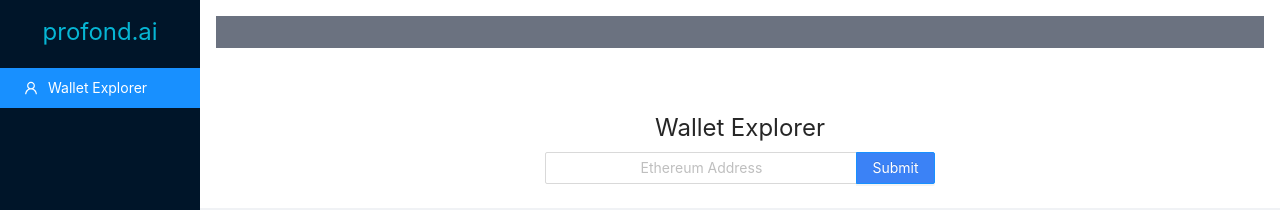
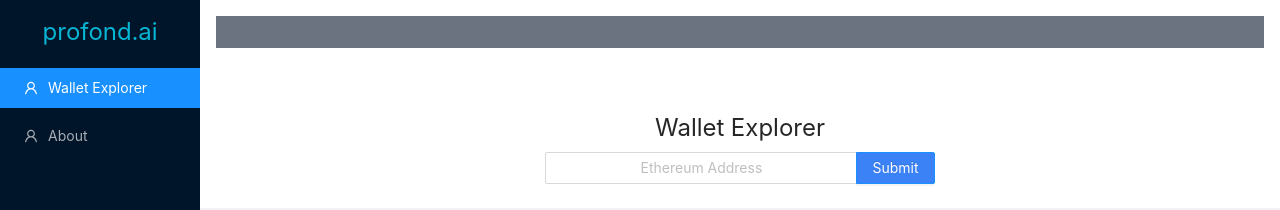
Before and after one commit to emarai/profond-dashboard, a React (Create React App) app: page / in a window 1280 px wide. Shown: the top 210 px of the page. Built offline with nearby package versions, Linux system fonts and the light colour scheme.

Commit message:
feat: add menu side

```diff
--- a/src/App.tsx
+++ b/src/App.tsx
@@ -17,7 +17,7 @@ const App = () => {
 
   return (
     <Layout hasSider>
-      <HomePageSider />
+      <HomePageSider handler={setMenuAndAddress} />
       <Layout className="bg-white" style={{ marginLeft: 200 }}>
         <Header className="h-8 m-4 bg-gray-500" style={{ padding: 0 }} />
         {selected === "WalletExplorer" && <WalletExplorer handler={setMenuAndAddress} /> }
--- a/src/components/HomePageSider.tsx
+++ b/src/components/HomePageSider.tsx
@@ -1,19 +1,33 @@
 import { Menu } from 'antd';
 import { UserOutlined } from '@ant-design/icons';
 import type { MenuProps } from 'antd';
-import React from 'react';
+import React, { useState } from 'react';
 import Sider from 'antd/lib/layout/Sider';
+import { MenuInfo } from 'rc-menu/lib/interface';
 
 
 const items: MenuProps['items'] = [
   {
-    key: "1",
+    key: "WalletExplorer",
     icon: React.createElement(UserOutlined),
     label: 'Wallet Explorer'
+  },
+  {
+    key: "About",
+    icon: React.createElement(UserOutlined),
+    label: 'About'
   }
 ];
 
-const HomePageSider = () => {
+const HomePageSider: React.FC<{handler: Function}> = ({handler}) => {
+
+    const [current, setCurrent] = useState("WalletExplorer");
+
+    const handleOnClick: MenuProps['onClick'] = (event: MenuInfo) => {
+      setCurrent(event.key)
+      handler(event.key);
+    }
+
     return (
         <Sider
         style={{
@@ -26,7 +40,7 @@ const HomePageSider = () => {
         }}
       >
         <div className="h-8 m-4 text-cyan-500 text-bold text-2xl text-center" >profond.ai</div>
-        <Menu theme="dark" mode="inline" defaultSelectedKeys={['1']} items={items} />
+        <Menu onClick={handleOnClick} theme="dark" mode="inline" defaultSelectedKeys={[current]} selectedKeys={[current]} items={items} />
       </Sider>
     )
 }
--- a/src/components/WalletExplorer.tsx
+++ b/src/components/WalletExplorer.tsx
@@ -13,14 +13,29 @@ const WalletExplorer = ({handler}: WalletExplorerProps) => {
         setAddress(event.target.value);
     }
 
+    const gotoWalletExplorer = () => handler("WalletExplorerDashboard", address);
+
+    const handleKeyDown = (event: {key: string}) => {
+      console.log(event)
+      if (event.key === 'Enter') {
+        gotoWalletExplorer()
+      }
+    }
+
     return (
         <Content style={{ margin: '24px 16px 0', overflow: 'initial' }}>
           <div className="bg-white p-6 h-full text-center">
             <p className="text-2xl">Wallet Explorer</p>
             <div className="mt-2 mx-auto max-w-lg">
               <Input.Group compact>
-                <Input value={address} onChange={handleAddressChange} style={{ width: 'calc(100% - 200px)' }} placeholder="Ethereum Address" />
-                <Button onClick = {() => handler("WalletExplorerDashboard", address)} className="bg-blue-500" type="primary">Submit</Button>
+                <Input onKeyDown={handleKeyDown} value={address} onChange={handleAddressChange} style={{ width: 'calc(100% - 200px)' }} placeholder="Ethereum Address" />
+                <Button
+                  onClick={gotoWalletExplorer}
+                  className="bg-blue-500"
+                  type="primary"
+                >
+                  Submit
+                </Button>
               </Input.Group>
             </div>
           </div>
```
